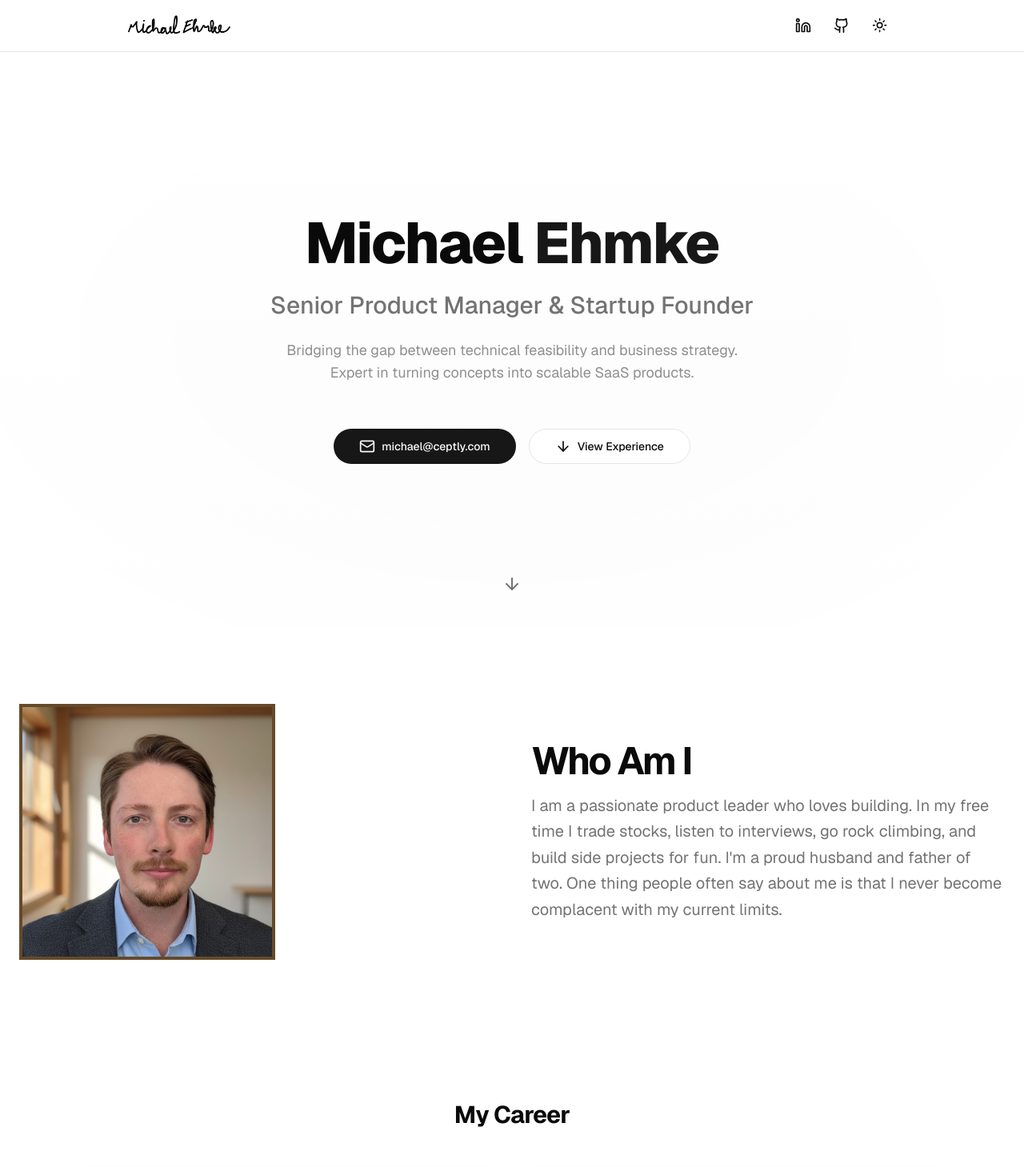
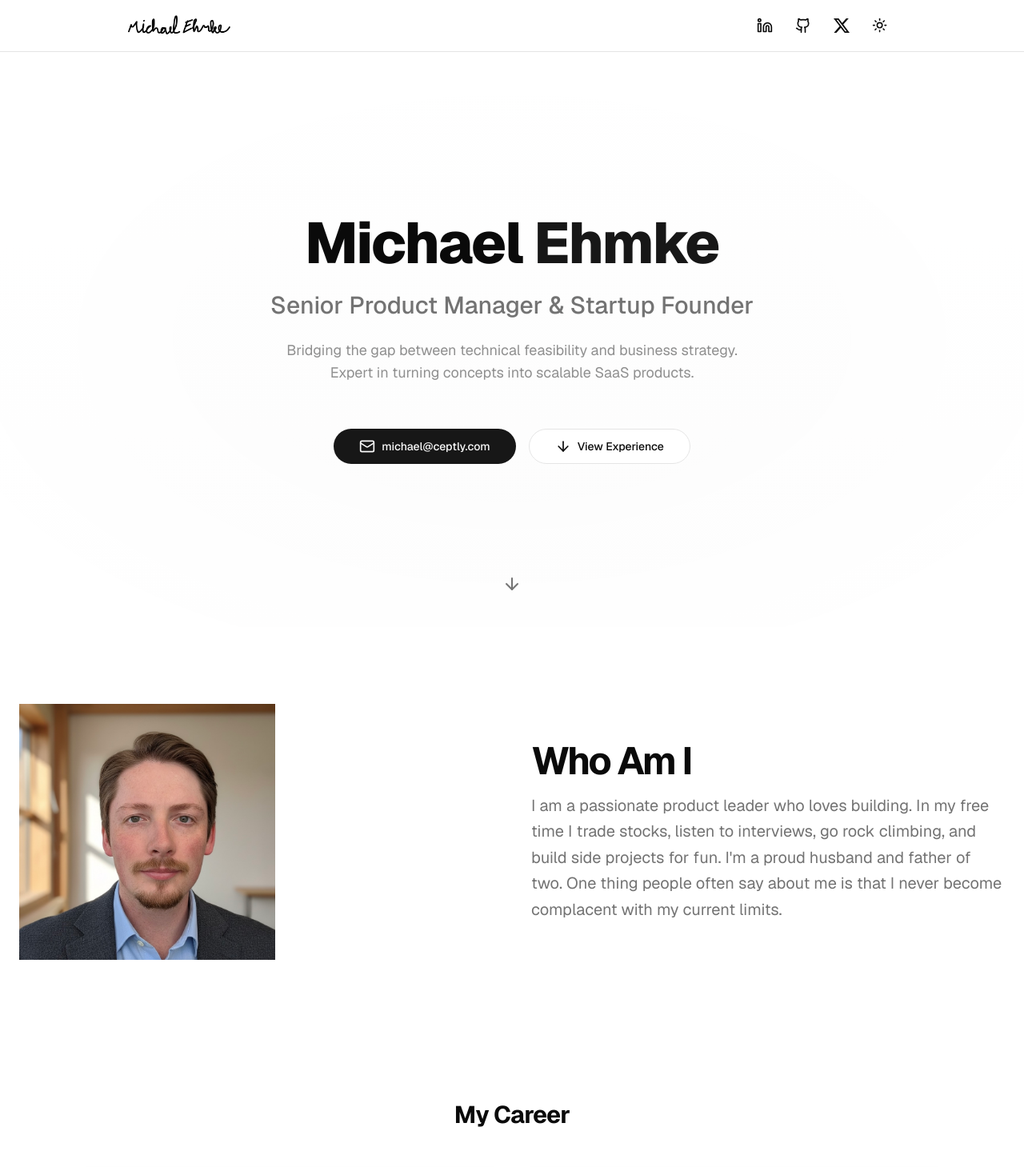
Before and after one commit to sunnysauce/ehmke.ai, a Next.js app: page / in a window 1280 px wide. Shown: the top 1459 px of the page at 80% size. Built offline with nearby package versions, Linux system fonts and the light colour scheme.

Commit message:
add twitterr

```diff
--- a/app/page.tsx
+++ b/app/page.tsx
@@ -21,6 +21,7 @@ export default function Home() {
             <a href="mailto:michael@ceptly.com" className="hover:text-foreground transition-colors">Email</a>
             <a href="https://linkedin.com/in/michaelehmke" target="_blank" rel="noopener noreferrer" className="hover:text-foreground transition-colors">LinkedIn</a>
             <a href="https://github.com/sunnysauce" target="_blank" rel="noopener noreferrer" className="hover:text-foreground transition-colors">GitHub</a>
+            <a href="https://x.com/ehmkemichael" target="_blank" rel="noopener noreferrer" className="hover:text-foreground transition-colors">X (Twitter)</a>
           </div>
           <div className="mt-8 w-full">
              <Image
--- a/components/aboutme.tsx
+++ b/components/aboutme.tsx
@@ -15,7 +15,7 @@ export function AboutMe() {
       >
         <div className="grid gap-6 lg:grid-cols-2 lg:gap-12 items-center">
           <div className="flex justify-center lg:justify-start order-2 lg:order-1">
-            <div className="relative w-64 h-64 md:w-80 md:h-80 overflow-hidden border-4 border-[#654A2A]">
+            <div className="relative w-64 h-64 md:w-80 md:h-80 overflow-hidden">
               <Image
                 src="/portfolio.png"
                 alt="Michael Ehmke"
--- a/components/navbar.tsx
+++ b/components/navbar.tsx
@@ -41,6 +41,18 @@ export function Navbar() {
               <span className="sr-only">GitHub</span>
             </a>
           </Button>
+          <Button variant="ghost" size="icon" asChild className="rounded-full">
+             <a href="https://x.com/ehmkemichael" target="_blank" rel="noopener noreferrer">
+              <svg
+                viewBox="0 0 24 24"
+                className="h-5 w-5 fill-current"
+                xmlns="http://www.w3.org/2000/svg"
+              >
+                <path d="M18.901 1.153h3.68l-8.04 9.19L24 22.846h-7.406l-5.8-7.584-6.638 7.584H.474l8.6-9.83L0 1.154h7.594l5.243 6.932ZM17.61 20.644h2.039L6.486 3.24H4.298Z" />
+              </svg>
+              <span className="sr-only">X (Twitter)</span>
+            </a>
+          </Button>
           <ModeToggle />
         </div>
       </div>
```
